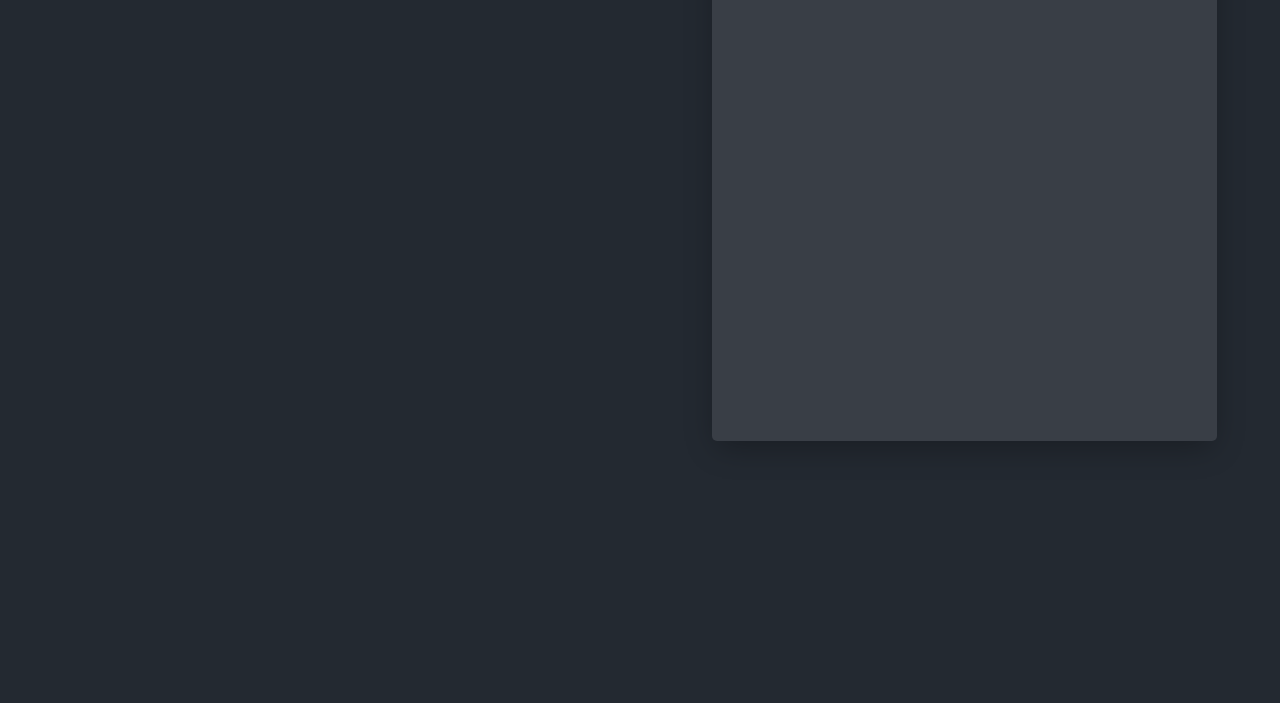
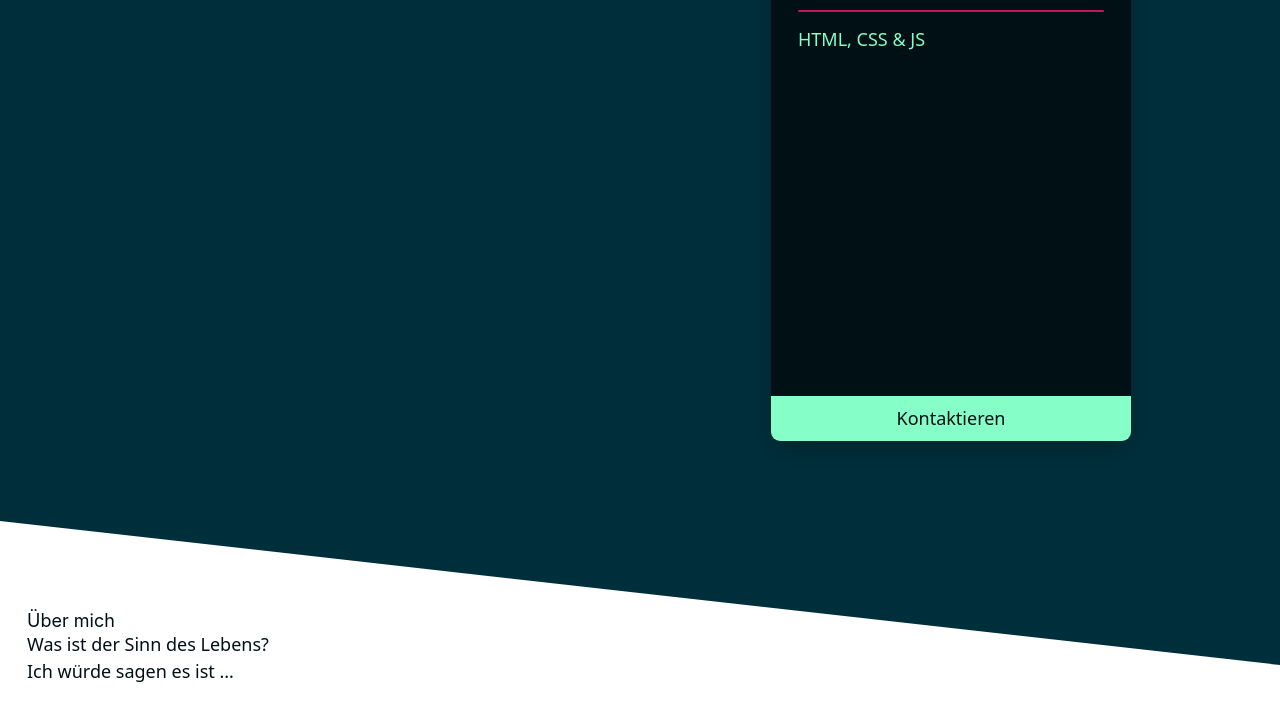
Before and after one commit to schmt5/portfolio, a Gatsby site: page / in a window 1280 px wide. Shown: the part 279-982 px from the top of the page. Before the commit the page ends 872 px from the top, so only its background shows below. Built offline with nearby package versions, Linux system fonts and the light colour scheme; Gatsby itself is replaced by a stand-in of ours.

Commit message:
Adjust Layout

```diff
--- /dev/null
+++ b/src/components/divider.css
@@ -0,0 +1,6 @@
+.divider {
+    background-color: var(--gunmetal);
+    height: 8rem;
+    clip-path: polygon(0 0, 100% 0, 100% 100%);
+    margin-bottom: -4rem;
+}
--- /dev/null
+++ b/src/components/divider.js
@@ -0,0 +1,10 @@
+import React from "react";
+import "./divider.css";
+
+const Divider = () => {
+    return (
+        <div className="divider" />
+    );
+}
+
+export default Divider;
--- a/src/components/layout.css
+++ b/src/components/layout.css
@@ -18,8 +18,6 @@ body {
   -ms-font-feature-settings: "kern", "liga", "clig", "calt";
   -webkit-font-feature-settings: "kern", "liga", "clig", "calt";
   font-feature-settings: "kern", "liga", "clig", "calt";
-
-  background-color: #232931;
 }
 article,
 aside,
--- a/src/components/layout.js
+++ b/src/components/layout.js
@@ -26,7 +26,7 @@ const Layout = ({ children }) => {
   return (
     <>
       {/* <Header siteTitle={data.site.siteMetadata?.title || `Title`} /> */}
-        <main className="container mx-auto">{children}</main>
+        <main>{children}</main>
     </>
   )
 }
--- a/src/components/parallax-card.css
+++ b/src/components/parallax-card.css
@@ -1,8 +1,9 @@
 .parallax-card {
   width: 80%;
+  max-width: 20rem;
   height: calc(90vh - 4rem);
-  background: #393e46;
-  border-radius: 5px;
+  background: var(--fogra-black);
+  border-radius: 0.5rem;
   box-shadow: 0px 10px 30px -5px rgba(0, 0, 0, 0.3);
   transition: box-shadow 0.5s;
   will-change: transform;
@@ -11,3 +12,14 @@
 .parallax-card:hover {
   box-shadow: 0px 30px 100px -10px rgba(0, 0, 0, 0.4);
 }
+
+.parallax-card p {
+  margin-bottom: 0.5rem;
+}
+
+.parallax-card button {
+  background-color: var(--aquamarine);
+  color: var(--fogra-black);
+  border-bottom-left-radius: 0.5rem;
+  border-bottom-right-radius: 0.5rem;
+}
--- a/src/components/parallaxCard.js
+++ b/src/components/parallaxCard.js
@@ -12,12 +12,19 @@ const ParallaxCard = () => {
 
     return (
         <animated.div
-            className="parallax-card mx-auto p-3"
+            className="parallax-card mx-auto p-6 relative"
             onMouseMove={({ clientX: x, clientY: y }) => set({ xys: calc(x, y) })}
             onMouseLeave={() => set({ xys: [0, 0, 1] })}
             style={{ transform: props.xys.interpolate(trans) }}>
             <Image style={{ borderRadius: '50%', display: 'block', marginLeft: 'auto', marginRight: 'auto' }} />
-            <p>Thierry</p>
+            <p className="mt-3">Thierry Schmidt</p>
+            <p>Medizininformatik</p>
+            <div className="mx-auto my-3 h-0.5 bg-pink-700 rounded"></div>
+            <p>HTML, CSS & JS</p>
+            <div className="absolute inset-x-0 bottom-0">
+            <button className="w-full px-4 py-2">Kontaktieren</button>
+            </div>
+
         </animated.div>
     );
 }
--- /dev/null
+++ b/src/components/section.css
@@ -0,0 +1,9 @@
+.section {
+    background-color: white;
+    color: var(--fogra-black);
+}
+
+.section.dark {
+    background-color: var(--gunmetal);
+    color: var(--aquamarine);
+}
--- /dev/null
+++ b/src/components/section.js
@@ -0,0 +1,14 @@
+import React from "react";
+import "./section.css";
+
+const Section = ({ backgroundTheme, children }) => {
+    return (
+        <section className={`section ${backgroundTheme}`}>
+            <div className="container px-6 mx-auto">
+                {children}
+            </div>
+        </section>
+    );
+}
+
+export default Section;
--- /dev/null
+++ b/src/components/teaser.css
@@ -0,0 +1,4 @@
+.teaser {
+    background-color: white;
+
+}
--- /dev/null
+++ b/src/components/teaser.js
@@ -0,0 +1,14 @@
+import React from 'react';
+import "./teaser.css";
+
+const Teaser = () => {
+    return (
+        <div className="teaser py-4">
+            <h2>Über mich</h2>
+            <p>Was ist der Sinn des Lebens?</p>
+            <p>Ich würde sagen es ist ...</p>
+        </div>
+    );
+}
+
+export default Teaser;
--- a/src/pages/index.js
+++ b/src/pages/index.js
@@ -6,14 +6,26 @@ import Layout from "../components/layout"
 import Image from "../components/image"
 import SEO from "../components/seo"
 import ParallaxCard from "../components/parallaxCard";
+import Teaser from "../components/teaser";
+import Section from "../components/section";
+import Divider from "../components/divider"
 
 const IndexPage = () => (
   <Layout className>
     <SEO title="Home" />
-    <div className="grid grid-cols-2 gap-4 mt-16 h-screen">
-      <h1 className="text-center">Thierry Schmidt</h1>
-      <ParallaxCard />
-    </div>
+    <Section backgroundTheme="dark">
+      <div className="grid grid-cols-2 gap-4 pt-16 h-screen">
+        <div>
+          <h1 className="text-base m-0">Thierry Schmidt</h1>
+          <h2 className="text-4xl m-0">My Passion</h2>
+        </div>
+        <ParallaxCard />
+      </div>
+    </Section>
+    <Divider />
+    <Section>
+      <Teaser />
+    </Section>
 
   </Layout>
 )
--- a/src/styles/global.css
+++ b/src/styles/global.css
@@ -1,3 +1,10 @@
 @tailwind base;
 @tailwind components;
 @tailwind utilities;
+
+:root {
+  --gunmetal: #002f3c;
+  --aquamarine: #85ffc7;
+  --dark-jungle-green: #002129;
+  --fogra-black: #001014;
+}
```
